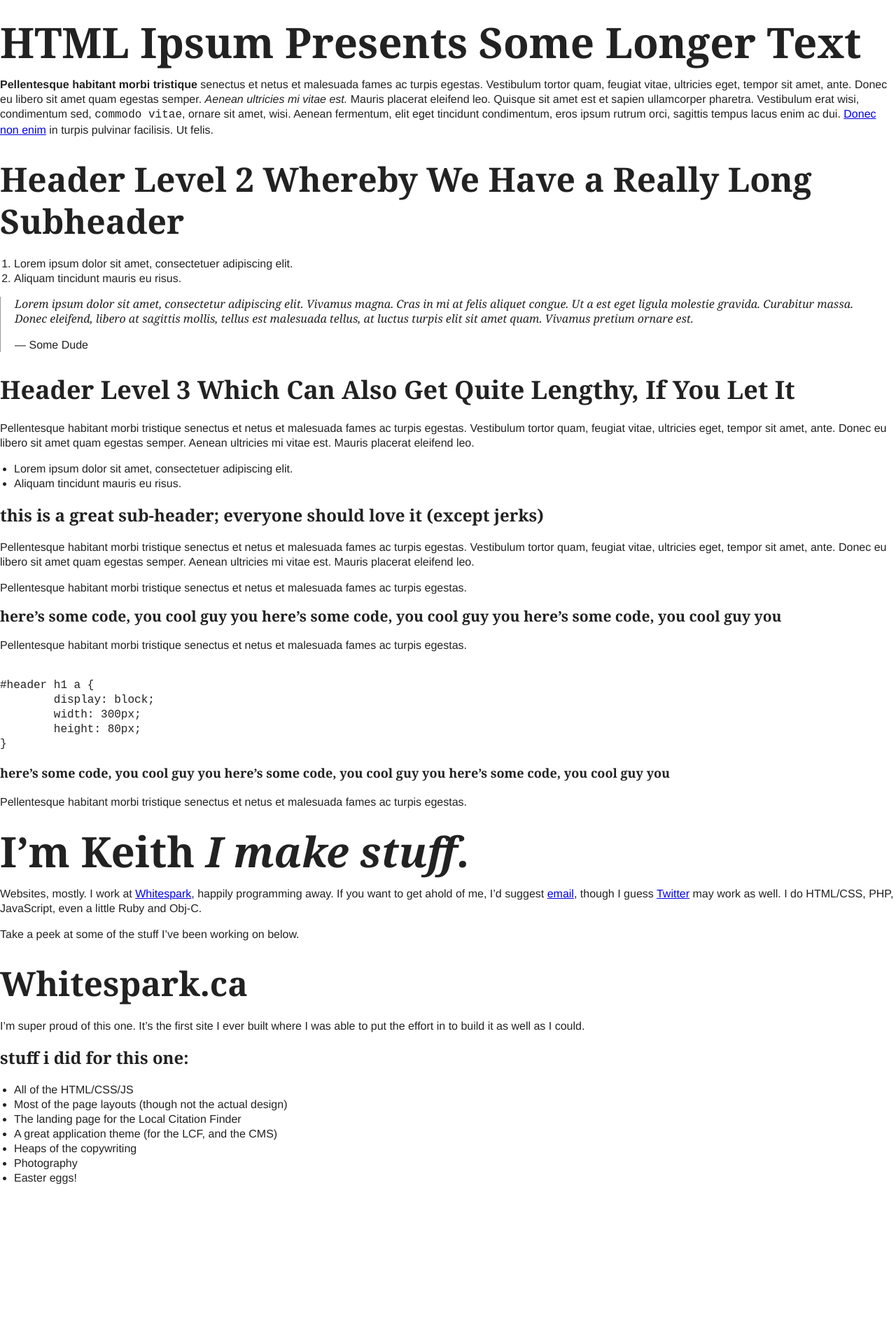
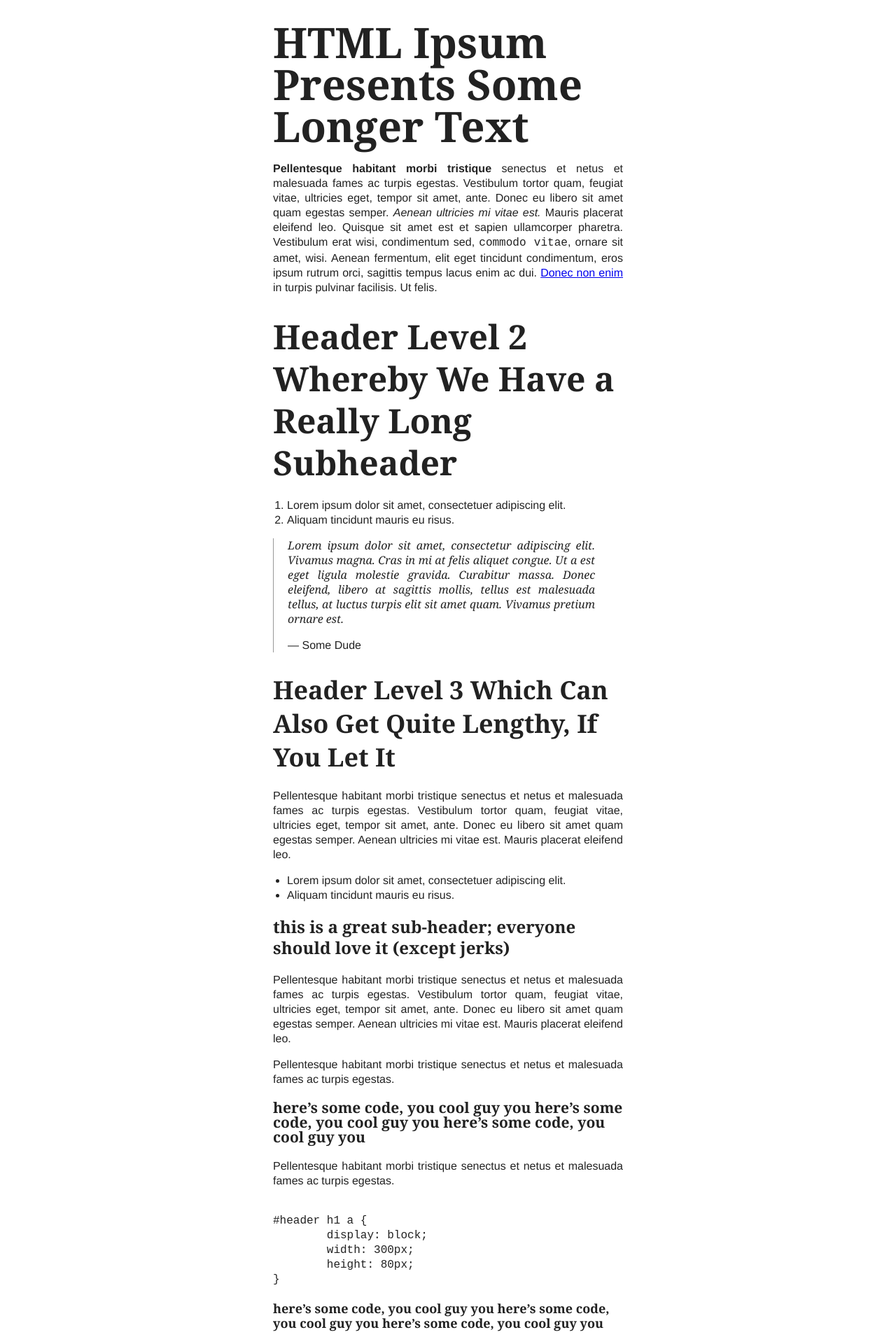
Before and after one commit to kslgrd/keithsilgard.com, a Jekyll site: the page built from index.html, in a window 1280 px wide. Shown: the top 1920 px of the page at 70% size. Built offline with Jekyll 4.4.1, drawn with Linux system fonts in a browser that asks for light colours; nearby versions of some CDN libraries; before the commit the page ends 1709 px from its top, so only the background shows below that.

Commit message:
OMG! -webkit-hyphens!

```diff
--- a/css/main.css
+++ b/css/main.css
@@ -379,6 +379,10 @@ h6 {
 body, button, input, select, textarea {
   font: 16px/21px "HelveticaNeue-Light", "Helvetica Neue Light", "Helvetica Neue", sans-serif; }
 
+p {
+  -webkit-hyphens: auto;
+  text-align: justify; }
+
 ol, ul {
   padding-left: 20px; }
 
@@ -393,3 +397,7 @@ blockquote {
     font-style: normal; }
     blockquote cite:before {
       content: '— '; }
+
+.content {
+  width: 500px;
+  margin: 0 auto; }
--- a/css/main.scss
+++ b/css/main.scss
@@ -1,3 +1,5 @@
 @import 'normalize.scss';
 @import 'functions.scss';
 @import 'text.scss';
+
+.content { width: 500px; margin: 0 auto; }
--- a/css/text.scss
+++ b/css/text.scss
@@ -17,6 +17,8 @@ h6 { font-size: 18px; }
 
 body, button, input, select, textarea { font: 16px/21px $sans_serif; }
 
+p { -webkit-hyphens: auto; text-align: justify; }
+
 ol, ul { padding-left: 20px; }
 blockquote {
 	border-left: 1px solid #999;
```
